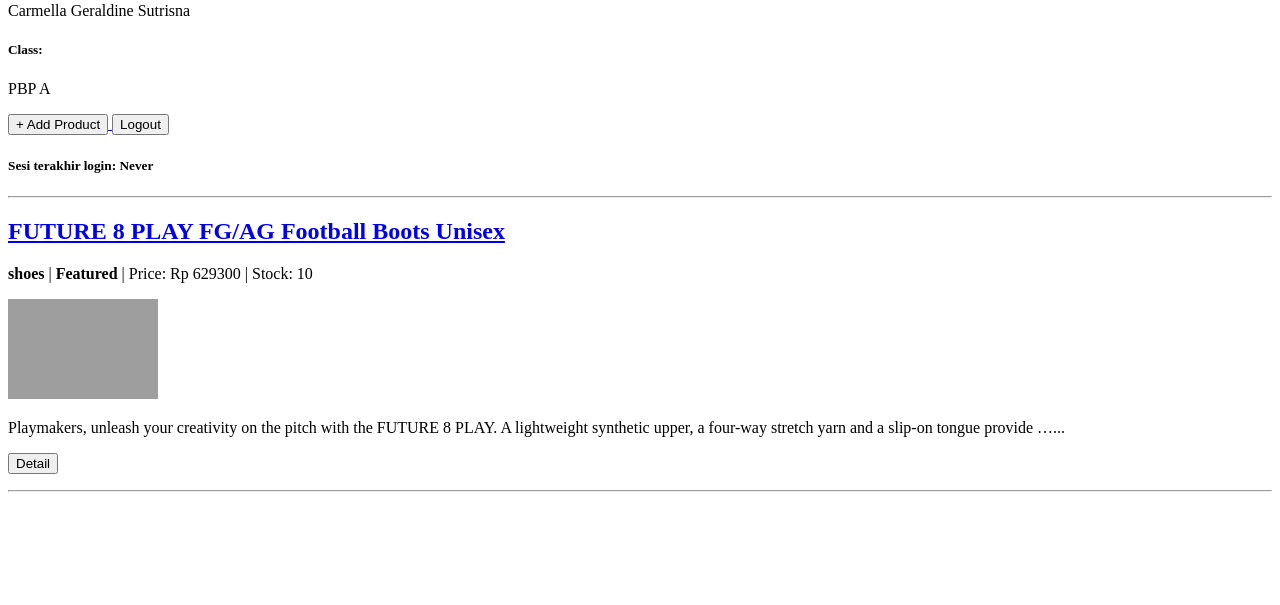
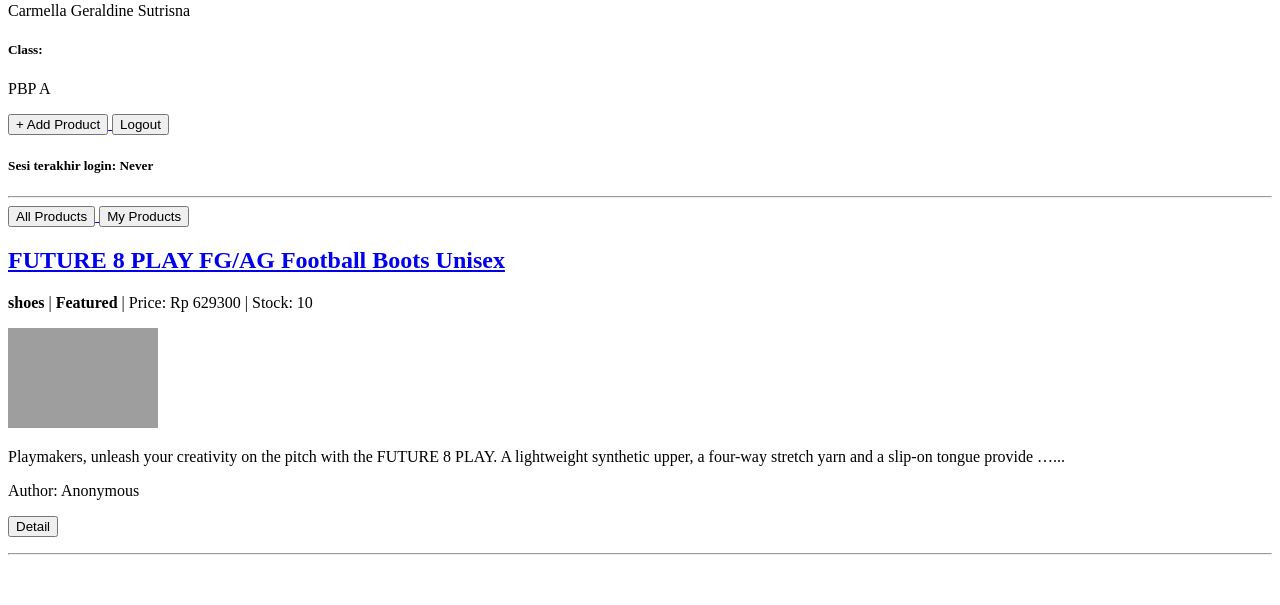
Before and after one commit to Carmella2006/football-shop, a Django app: page / in a window 1280 px wide. Shown: the part 195-800 px from the top of the page. Run offline with Django 5.2, Linux system fonts and the light colour scheme; a user stored in the database is signed in; data comes from the database, SQL or seed files in the repository; both versions use the stored data as it was after the commit; grey boxes are pictures that could not be loaded.

Commit message:
push kedua for tugas 4

```diff
--- a/main/models.py
+++ b/main/models.py
@@ -1,4 +1,5 @@
 from django.db import models
+from django.contrib.auth.models import User
 
 class Product(models.Model):
     CATEGORY_CHOICES = [
@@ -16,6 +17,7 @@
     is_featured = models.BooleanField(default=False)
     stock = models.IntegerField(default=0)
     brand = models.CharField(max_length=100, blank=True)
+    user = models.ForeignKey(User, on_delete=models.CASCADE, null=True)
 
     def __str__(self):
         return self.name
--- a/main/templates/main.html
+++ b/main/templates/main.html
@@ -14,14 +14,18 @@
 <a href="{% url 'main:create_product' %}">
     <button>+ Add Product</button>
 </a>
-
 <a href="{% url 'main:logout' %}">
     <button>Logout</button>
 </a>
+<h5>Sesi terakhir login: {{ last_login }}</h5>
+<hr>
 
-<h5>Sesi terakhir login: {{ last_login }}</h5>
-
-<hr>
+<a href="?filter=all">
+    <button type="button">All Products</button>
+</a>
+<a href="?filter=my">
+    <button type="button">My Products</button>
+</a>
 
 {% if not products %}
 <p>No products available in the shop.</p>
@@ -48,6 +52,12 @@
 
     <p>{{ product.description|truncatewords:25 }}...</p>
 
+    {% if product.user %}
+    <p>Author: {{ product.user.username }}</p>
+    {% else %}
+    <p>Author: Anonymous</p>
+    {% endif %}
+
     <p>
         <a href="{% url 'main:show_product' product.id %}">
             <button>Detail</button>
--- a/main/views.py
+++ b/main/views.py
@@ -14,6 +14,11 @@
 # Create your views here.
 @login_required(login_url='/login')
 def show_main(request):
+    filter_type = request.GET.get("filter", "all")
+    if filter_type == "all":
+        product_list = Product.objects.all()
+    else:
+        product_list = Product.objects.filter(user=request.user)
     context = {
         'npm' : '2406358270',
         'name': 'Carmella Geraldine Sutrisna',
@@ -28,7 +33,9 @@
     form = ProductForm(request.POST or None)
 
     if form.is_valid() and request.method == "POST":
-        form.save()
+        product_entry = form.save(commit = False)
+        product_entry.user = request.user
+        product_entry.save()
         return redirect('main:show_main')
 
     context = {'form': form}
```
Also changed, not shown: db.sqlite3, main/migrations/0004_product_user.py (added).
